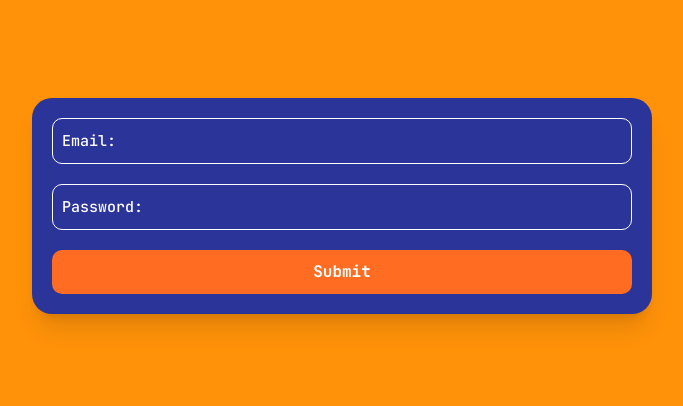
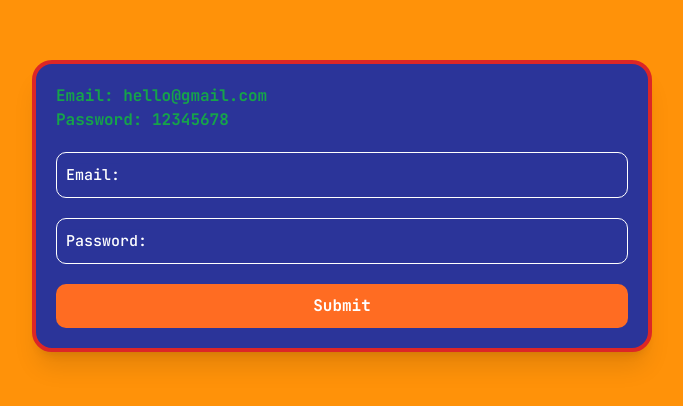
Before and after one commit to MohamadMahdi-Tasha/zustand-training, a Next.js app: page / in a window 1280 px wide. Shown: the part 194-600 px from the top of the page, without its empty margins (298-981 px from the left). Built offline with nearby package versions, Linux system fonts and the light colour scheme.

Commit message:
added onSubmit validations of login form

```diff
--- a/component/loginFormComponent.tsx
+++ b/component/loginFormComponent.tsx
@@ -2,10 +2,11 @@
 'use client';
 
 // Importing part
-import { FormEvent, ReactNode } from "react";
+import { ReactNode, useEffect } from "react";
 import InputComponent from '@/chunk/inputComponent';
 import SubmitBtnComponent from '@/chunk/submitBtnComponent';
-import { SubmitHandler, UseFormRegister, useForm } from 'react-hook-form';
+import { SubmitHandler, useForm } from 'react-hook-form';
+import { useRouter } from "next/navigation";
 
 // Defining type of email forms
 type formType = {
@@ -19,24 +20,40 @@ export default function LoginFormComponent():ReactNode {
     const {
         register,
         handleSubmit,
+        setError,
         formState: {
             errors,
-            isSubmitting
+            isSubmitting,
+            isValid
         }
     } = useForm<formType>();
 
+    // Defining useRouter hook to use
+    const router = useRouter();
+
     // Defining onSubmit handler on form
-    const onSubmit: SubmitHandler<formType> = (data) => {
-        console.log(data);
+    const onSubmit: SubmitHandler<formType> = async ({ email, password }) => {
+        await new Promise((resolve) => setTimeout(resolve, 3000));
+        if (email !== 'hello@gmail.com') { setError('email', { message: 'Your information didn"t match. try again' }) }
+        else if (password !== '12345678') { setError('password', { message: 'Your information didn"t match. try again' }) }
+        else if (
+            email === 'hello@gmail.com' &&
+            password === '12345678'
+        ) { router.push('/app') }
     }
 
     // Returning JSX
     return (
         <form
+            data-valid={isValid}
             onSubmit={handleSubmit(onSubmit)}
             action="#"
-            className="p-[20px] gap-[20px] flex flex-col rounded-[20px] lg:w-[50%] w-full bg-blue shadow-xl"
+            className="p-[20px] gap-[20px] flex flex-col rounded-[20px] lg:w-[50%] w-full bg-blue shadow-xl border-4 data-[valid='true']:border-white data-[valid='false']:border-red-600"
         >
+            <p className="text-green-600 lg:text-[16px] text-[13px] font-bold">
+                Email: hello@gmail.com <br />
+                Password: 12345678
+            </p>
             <InputComponent
                 name="email"
                 register={register}
@@ -53,6 +70,16 @@ export default function LoginFormComponent():ReactNode {
                 placeHolder="Password:"
                 type="password"
             />
+            {
+                (errors.root && errors.root.message !== '')
+                ?  (
+                    <div>
+                        <p className="text-orange lg:text-[16px] text-[13px] font-bold">
+                            {errors.root.message}
+                        </p>
+                    </div>
+                ) : false
+            }
             <SubmitBtnComponent isSubmitting={isSubmitting} />
         </form>
     );
```
